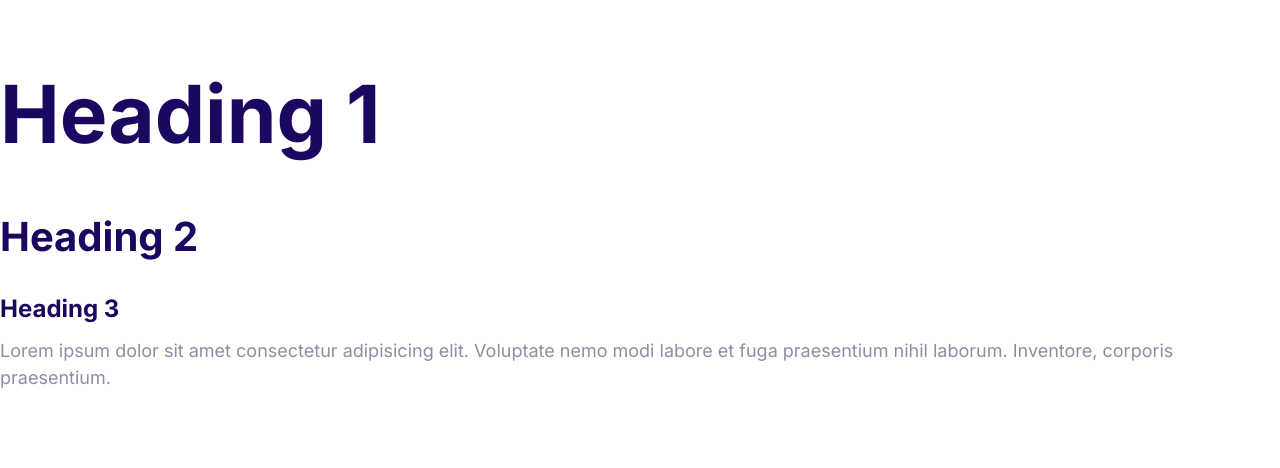
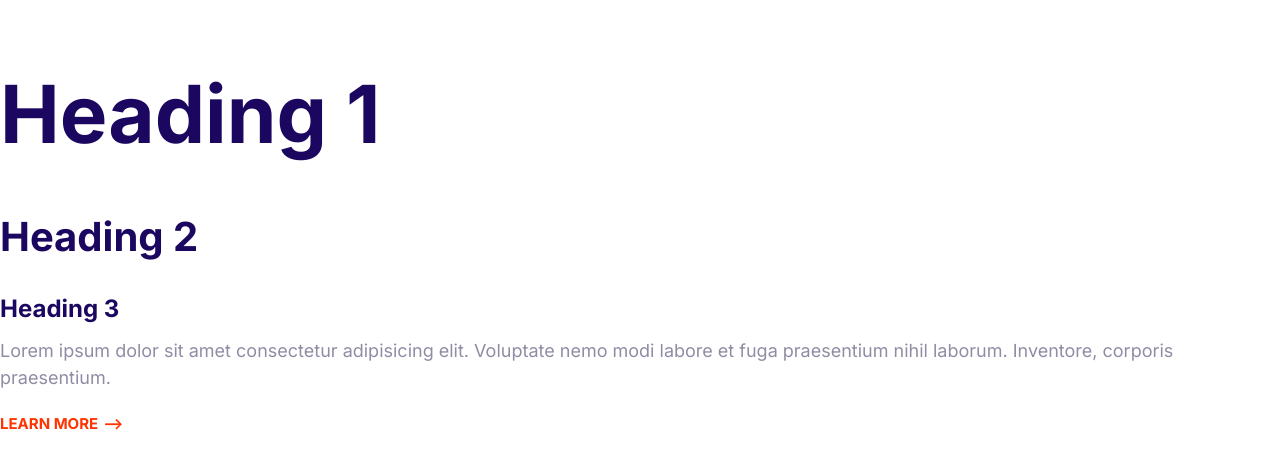
Before and after one commit to mallikgarjuna/moshify, a plain HTML site: page index.html in a window 1280 px wide. Drawn offline with Linux system fonts and the light colour scheme.

Commit message:
Build the arrow-link component

```diff
--- a/css/styles.css
+++ b/css/styles.css
@@ -5,6 +5,8 @@
     --color-headings: #1b0760;
     --color-body: #918ca4;
 }
+
+/* Typography */
 
 html {
     /* 62.5% of 16px = 10px */
@@ -57,3 +59,32 @@ p {
         font-size: 2.4rem;
     }
 }
+
+/* Links */
+
+a {
+    text-decoration: none;
+}
+
+.link-arrow {
+    color: var(--color-accent);
+    text-transform: uppercase;
+    font-size: 2rem;
+    font-weight: bold;
+}
+
+.link-arrow::after {
+    content: '-->';
+    margin-left: 5px;
+    transform: margin 0.15s;
+}
+
+.link-arrow:hover::after {
+    margin-left: 10px;
+}
+
+@media screen and (min-width: 1024px) {
+    .link-arrow {
+        font-size: 1.5rem;
+    }
+}
--- a/index.html
+++ b/index.html
@@ -22,5 +22,6 @@
       modi labore et fuga praesentium nihil laborum. Inventore, corporis
       praesentium.
     </p>
+    <a href="#" class="link-arrow">Learn more</a>
   </body>
 </html>
```
Also changed, not shown: components/links.html (added, +1 -0 lines).
